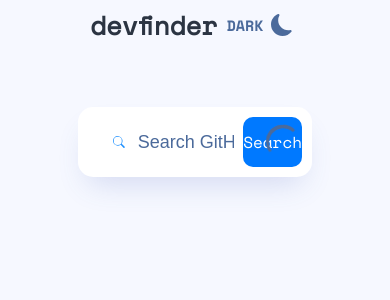
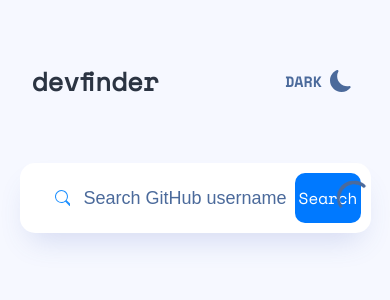
Before and after one commit to ThomasMumladze/github-users, a React (Vite) app: page / in a window 390 px wide. Shown: the top 300 px of the page. Built offline with nearby package versions, Linux system fonts and the light colour scheme.

Commit message:
responsive fixed

```diff
--- a/src/App.css
+++ b/src/App.css
@@ -14,6 +14,7 @@
 }
 
 body {
+    height: 100%;
     transition: 0.2s ease-in-out;
 }
 
@@ -26,6 +27,17 @@
 }
 
 .App {
+    display: flex;
+    flex-direction: column;
+    height: 100%;
     margin: 0 auto;
-    width: 60%;
+    padding: 56px;
+    width: 65%;
 }
+
+@media screen and (max-width: 1324px) {
+    .App {
+        padding: 56px 0px;
+        width: 90%;
+    }
+}
```
